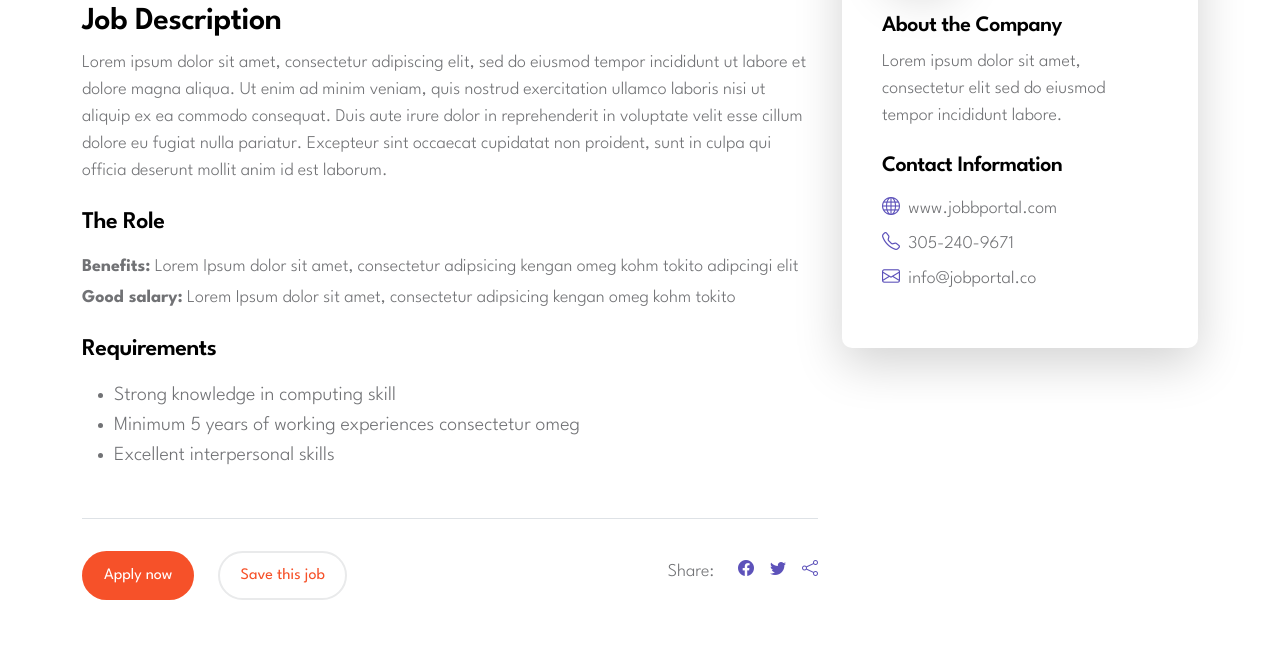
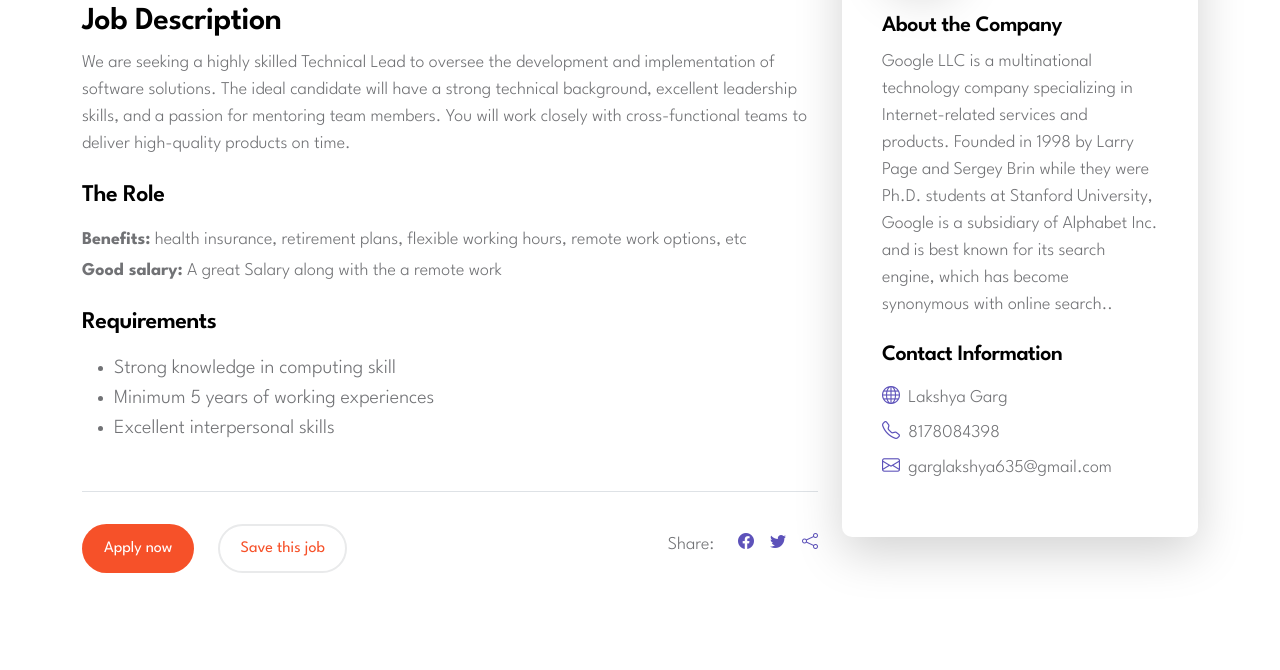
Before and after one commit to Lakshya0018UP/Skill-Match-AI, a plain HTML site: page job-details.html in a window 1280 px wide. Shown: the part 805-1475 px from the top of the page. Drawn offline with Linux system fonts and the light colour scheme.

Commit message:
Changed job page

```diff
--- a/job-details.html
+++ b/job-details.html
@@ -153,20 +153,20 @@ Bootstrap 5 HTML CSS Template
 
                                 <h4 class="mt-4 mb-2">Job Description</h4>
 
-                                <p>Lorem ipsum dolor sit amet, consectetur adipiscing elit, sed do eiusmod tempor incididunt ut labore et dolore magna aliqua. Ut enim ad minim veniam, quis nostrud exercitation ullamco laboris nisi ut aliquip ex ea commodo consequat. Duis aute irure dolor in reprehenderit in voluptate velit esse cillum dolore eu fugiat nulla pariatur. Excepteur sint occaecat cupidatat non proident, sunt in culpa qui officia deserunt mollit anim id est laborum.</p>
+                                <p>We are seeking a highly skilled Technical Lead to oversee the development and implementation of software solutions. The ideal candidate will have a strong technical background, excellent leadership skills, and a passion for mentoring team members. You will work closely with cross-functional teams to deliver high-quality products on time.</p>
 
                                 <h5 class="mt-4 mb-3">The Role</h5>
 
-                                <p class="mb-1"><strong>Benefits:</strong> Lorem Ipsum dolor sit amet, consectetur adipsicing kengan omeg kohm tokito adipcingi elit</p>
+                                <p class="mb-1"><strong>Benefits:</strong> health insurance, retirement plans, flexible working hours, remote work options, etc</p>
 
-                                <p><strong>Good salary:</strong> Lorem Ipsum dolor sit amet, consectetur adipsicing kengan omeg kohm tokito</p>
+                                <p><strong>Good salary:</strong> A great Salary along with the a remote work </p>
 
                                 <h5 class="mt-4 mb-3">Requirements</h5>
 
                                 <ul>
                                     <li>Strong knowledge in computing skill</li>
 
-                                    <li>Minimum 5 years of working experiences consectetur omeg</li>
+                                    <li>Minimum 5 years of working experiences </li>
 
                                     <li>Excellent interpersonal skills</li>
                                 </ul>
@@ -205,31 +205,31 @@ Bootstrap 5 HTML CSS Template
 
                                 <h6 class="mt-3 mb-2">About the Company</h6>
 
-                                <p>Lorem ipsum dolor sit amet, consectetur elit sed do eiusmod tempor incididunt labore.</p>
+                                <p>Google LLC is a multinational technology company specializing in Internet-related services and products. Founded in 1998 by Larry Page and Sergey Brin while they were Ph.D. students at Stanford University, Google is a subsidiary of Alphabet Inc. and is best known for its search engine, which has become synonymous with online search..</p>
 
                                 <h6 class="mt-4 mb-3">Contact Information</h6>
 
                                 <p class="mb-2">
                                     <i class="custom-icon bi-globe me-1"></i>
 
-                                    <a href="#" class="site-footer-link">
-                                        www.jobbportal.com
+                                    <a href="https://github.com/Lakshya0018UP/Skill-Match-AI" class="site-footer-link">
+                                        Lakshya Garg
                                     </a>
                                 </p>
 
                                 <p class="mb-2">
                                     <i class="custom-icon bi-telephone me-1"></i>
 
-                                    <a href="tel: 305-240-9671" class="site-footer-link">
-                                        305-240-9671
+                                    <a href="tel: 8178084398" class="site-footer-link">
+                                        8178084398
                                     </a>
                                 </p>
 
                                 <p>
                                     <i class="custom-icon bi-envelope me-1"></i>
 
-                                    <a href="mailto:info@yourgmail.com" class="site-footer-link">
-                                        info@jobportal.co
+                                    <a href="mailto:garglakshya635@gmail.com" class="site-footer-link">
+                                        garglakshya635@gmail.com
                                     </a>
                                 </p>
                             </div>
@@ -559,7 +559,7 @@ Bootstrap 5 HTML CSS Template
                     <div class="row">
 
                         <div class="col-lg-4 col-12 d-flex align-items-center">
-                            <p class="copyright-text">Copyright © SkillMatch AI Job 2048</p>
+                            <p class="copyright-text">Copyright © SkillMatch AI Job 2024</p>
 
                             <ul class="footer-menu d-flex">
                                 <li class="footer-menu-item"><a href="#" class="footer-menu-link">Privacy Policy</a></li>
```
